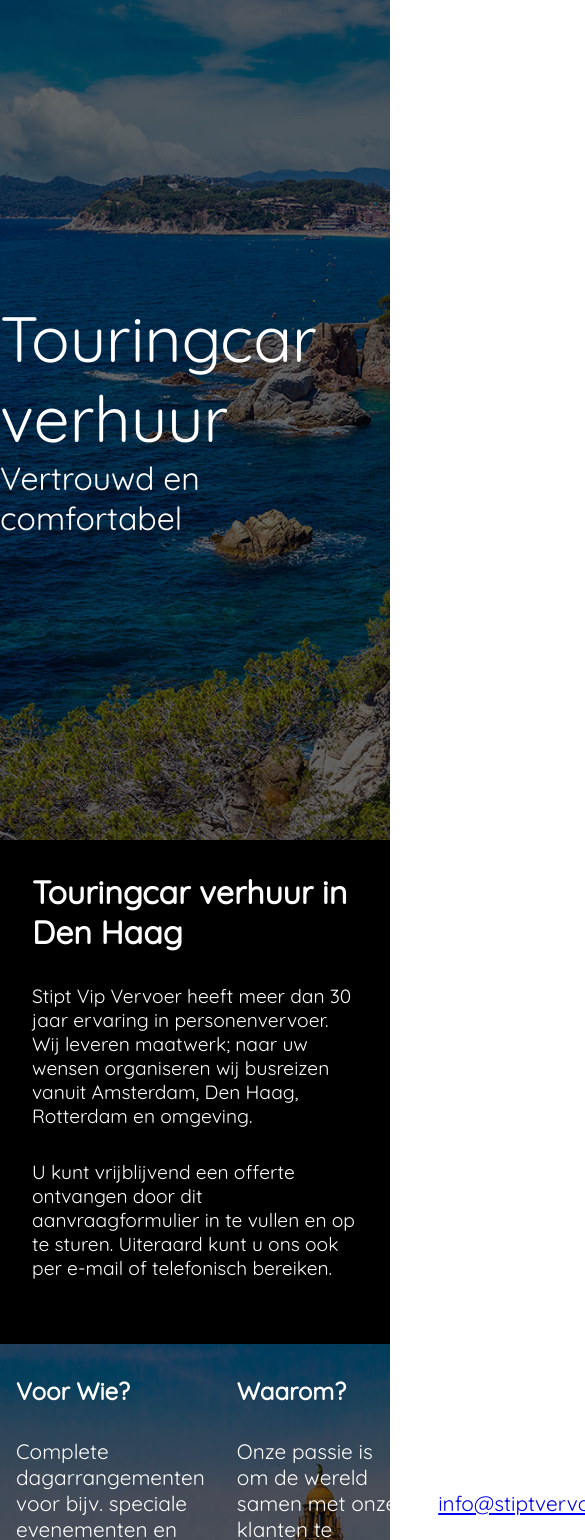
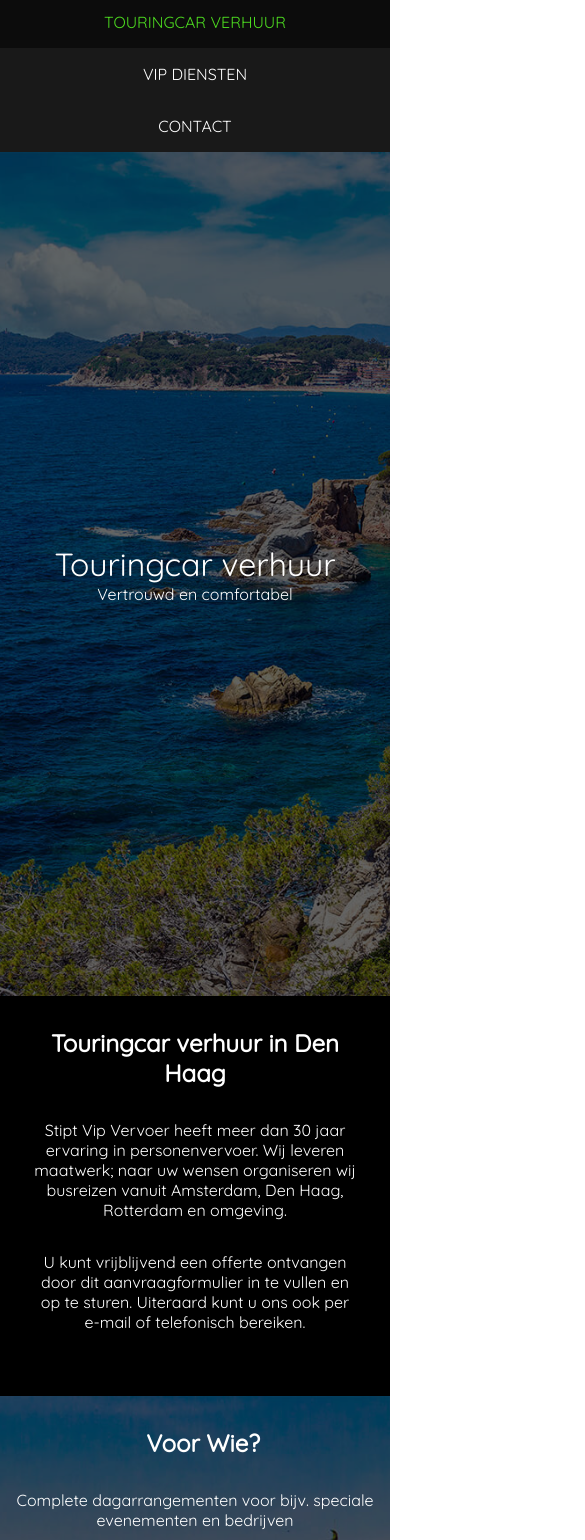
Before and after one commit to Nick-Yazdani/stipt-vervoer, a React (Create React App) app: page /touringcar-verhuur in a window 390 px wide. Shown: the part 108-1648 px from the top of the page, 585 px wide, since content can reach past the window. Built offline with nearby package versions, Linux system fonts and the light colour scheme.

Commit message:
more responsive

```diff
--- a/src/components/footer-component/footer.component.styles.css
+++ b/src/components/footer-component/footer.component.styles.css
@@ -70,3 +70,24 @@ footer {
 .footer-of-footer {
     padding: 1rem;
 }
+
+@media only screen and (max-width: 600px) {
+  footer {
+      flex-direction: column;
+      justify-content: center;
+      align-items: center;
+      text-align: center;
+  }
+
+  .footer-links {
+      padding-bottom: 1rem;
+  }
+
+  .fb {
+      margin-bottom: 1rem;
+  }
+
+  .footer-of-footer {
+      text-align: center;
+  }
+}
--- a/src/components/navbar-component/navbar-item-component/navbar-item.component.styles.css
+++ b/src/components/navbar-component/navbar-item-component/navbar-item.component.styles.css
@@ -12,3 +12,15 @@
     background-color: rgba(0,0,0,0.5);
     color: #4DDB20;
 }
+
+@media only screen and (max-width: 600px) {
+    .nav-link {
+        width: 100%;
+        text-align: center;
+        padding: 1rem;
+    }
+    .list-link {
+        width: 100%;
+        display: flex;
+    }
+}
--- a/src/components/navbar-component/navbar.component.styles.css
+++ b/src/components/navbar-component/navbar.component.styles.css
@@ -9,3 +9,9 @@
     align-items: center;
     justify-content: center;
 }
+
+@media only screen and (max-width: 600px) {
+    .nav-list {
+        flex-direction: column;
+    }
+}
--- a/src/pages/Home.styles.css
+++ b/src/pages/Home.styles.css
@@ -25,3 +25,15 @@
 .smaller-text {
     font-size: 2rem;
 }
+
+@media only screen and (max-width: 600px) {
+    .home {
+        text-align: center;
+    }
+    .big-text {
+       font-size: 2rem;
+    }
+    .smaller-text {
+        font-size: 1rem;
+    }
+  }
--- a/src/pages/Touring.styles.css
+++ b/src/pages/Touring.styles.css
@@ -28,3 +28,34 @@
 .s-1-touring ul li {
     padding: 1rem;
 }
+
+@media only screen and (max-width: 600px) {
+    .h-block {
+        text-align: center;
+    }
+    .h-block h3 {
+        font-size: 1.5rem;
+    }
+    .p-block p {
+        font-size: 1rem;
+    }
+    .secondary-content {
+        display: flex;
+        flex-direction: column;
+        text-align: center;
+    }
+    .s-1-touring h5 {
+        font-size: 1.5rem;
+    }
+    .s-1-touring ul li {
+        font-size: 1rem;
+    }
+
+    .s-1-touring ul li a {
+        text-decoration: none;
+        color: white;
+    }
+    .s-1-touring ul li a:hover {
+        text-decoration: underline;
+    }
+}
```
